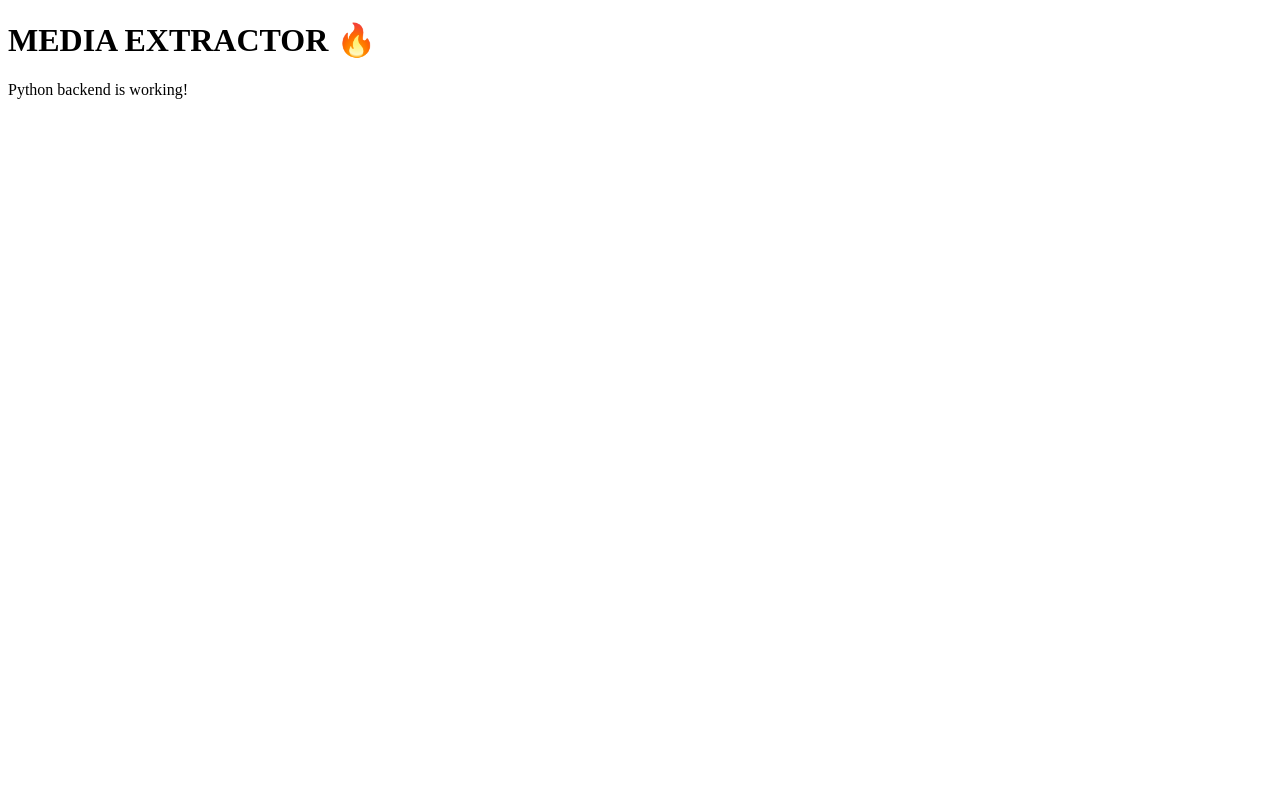
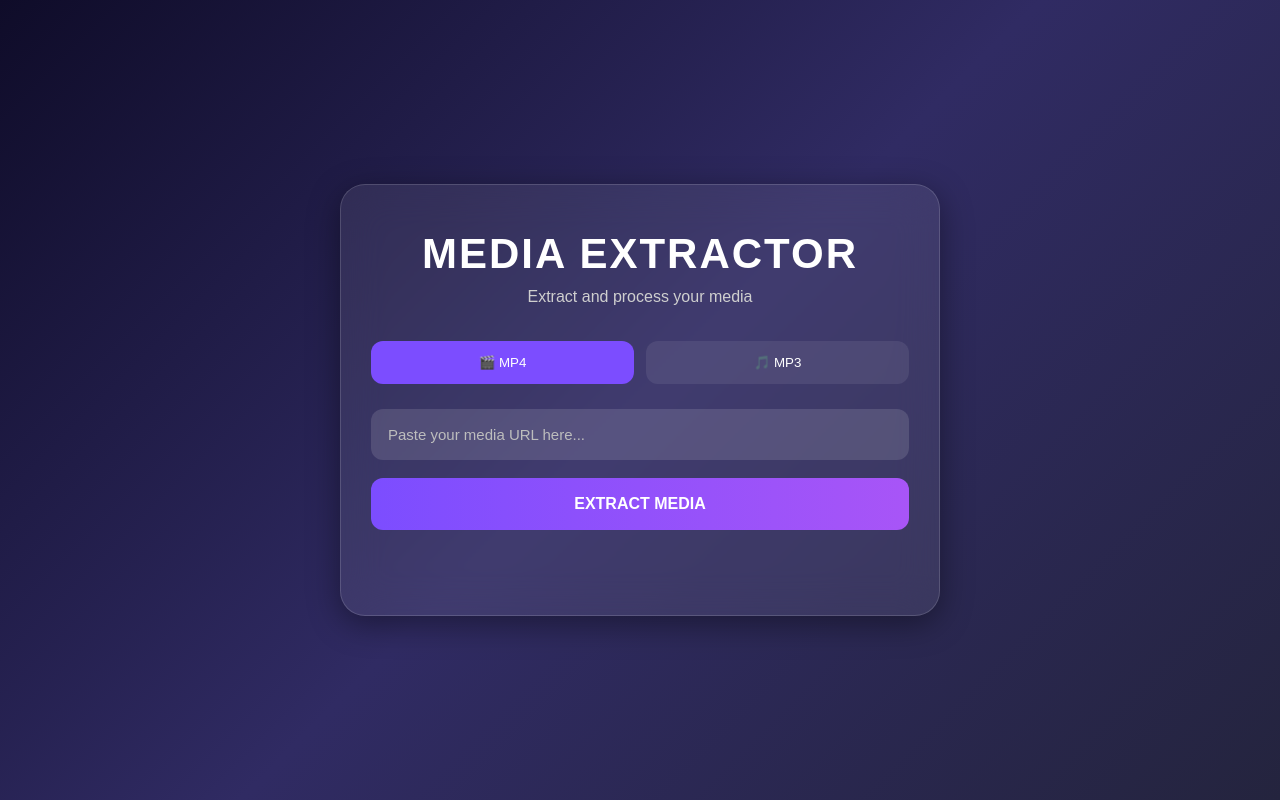
Before and after one commit to muaaz6911-lgtm/Videos-taker, a Flask app: page / in a window 1280 px wide. Run offline with Flask 3, Linux system fonts and the light colour scheme.

Commit message:
Enhance index.html with new styles and layout
Updated HTML structure and styles for improved layout and user experience.

```diff
--- a/templates/index.html
+++ b/templates/index.html
@@ -1,14 +1,270 @@
 <!DOCTYPE html>
-<html>
+<html lang="en">
 <head>
-    <title>Media Extractor</title>
+<meta charset="UTF-8">
+<meta name="viewport" content="width=device-width, initial-scale=1.0">
+
+<title>Media Extractor</title>
+
+<style>
+* {
+    margin: 0;
+    padding: 0;
+    box-sizing: border-box;
+    font-family: Arial, sans-serif;
+}
+
+body {
+    min-height: 100vh;
+    background: linear-gradient(135deg, #0f0c29, #302b63, #24243e);
+    color: white;
+    display: flex;
+    justify-content: center;
+    align-items: center;
+    overflow: hidden;
+}
+
+.container {
+    width: 90%;
+    max-width: 600px;
+    padding: 45px 30px;
+    border-radius: 25px;
+
+    background: rgba(255,255,255,0.08);
+
+    backdrop-filter: blur(20px);
+
+    border: 1px solid rgba(255,255,255,0.15);
+
+    box-shadow: 0 8px 32px rgba(0,0,0,0.4);
+
+    text-align: center;
+
+    animation: appear 0.8s ease;
+}
+
+h1 {
+    font-size: 42px;
+    margin-bottom: 10px;
+    letter-spacing: 2px;
+}
+
+.subtitle {
+    color: #cfcfcf;
+    margin-bottom: 35px;
+}
+
+.mode {
+    display: flex;
+    gap: 12px;
+    margin-bottom: 25px;
+}
+
+.mode button {
+    flex: 1;
+    padding: 14px;
+
+    border: none;
+    border-radius: 12px;
+
+    background: rgba(255,255,255,0.08);
+
+    color: white;
+
+    cursor: pointer;
+
+    transition: 0.3s;
+}
+
+.mode button.active {
+    background: #7c4dff;
+}
+
+.mode button:hover {
+    transform: translateY(-2px);
+}
+
+input {
+    width: 100%;
+    padding: 17px;
+
+    border: none;
+    border-radius: 12px;
+
+    outline: none;
+
+    margin-bottom: 18px;
+
+    background: rgba(255,255,255,0.12);
+
+    color: white;
+
+    font-size: 15px;
+}
+
+input::placeholder {
+    color: #bdbdbd;
+}
+
+.extract {
+    width: 100%;
+
+    padding: 17px;
+
+    border: none;
+    border-radius: 12px;
+
+    background: linear-gradient(90deg,#7c4dff,#a855f7);
+
+    color: white;
+
+    font-size: 16px;
+    font-weight: bold;
+
+    cursor: pointer;
+
+    transition: 0.3s;
+}
+
+.extract:hover {
+    transform: scale(1.02);
+}
+
+.status {
+    margin-top: 20px;
+
+    color: #cfcfcf;
+
+    min-height: 20px;
+}
+
+@keyframes appear {
+
+    from {
+        opacity: 0;
+        transform: translateY(30px);
+    }
+
+    to {
+        opacity: 1;
+        transform: translateY(0);
+    }
+
+}
+</style>
+
 </head>
 
 <body>
 
-    <h1>MEDIA EXTRACTOR 🔥</h1>
+<div class="container">
 
-    <p>Python backend is working!</p>
+    <h1>MEDIA EXTRACTOR</h1>
+
+    <p class="subtitle">
+        Extract and process your media
+    </p>
+
+
+    <div class="mode">
+
+        <button class="active" onclick="setMode('mp4', this)">
+            🎬 MP4
+        </button>
+
+        <button onclick="setMode('mp3', this)">
+            🎵 MP3
+        </button>
+
+    </div>
+
+
+    <input
+        type="text"
+        id="urlInput"
+        placeholder="Paste your media URL here..."
+    >
+
+
+    <button
+        class="extract"
+        onclick="extractMedia()"
+    >
+        EXTRACT MEDIA
+    </button>
+
+
+    <div
+        class="status"
+        id="status"
+    ></div>
+
+
+</div>
+
+
+<script>
+
+let selectedMode = "mp4";
+
+
+function setMode(mode, button) {
+
+    selectedMode = mode;
+
+    document
+        .querySelectorAll(".mode button")
+        .forEach(btn => {
+
+            btn.classList.remove("active");
+
+        });
+
+
+    button.classList.add("active");
+
+
+    document.querySelector(".extract").innerText =
+        mode === "mp3"
+        ? "CONVERT TO MP3"
+        : "DOWNLOAD MP4";
+
+}
+
+
+function extractMedia() {
+
+    const url = document
+        .getElementById("urlInput")
+        .value
+        .trim();
+
+
+    const status =
+        document.getElementById("status");
+
+
+    if (!url) {
+
+        status.innerText =
+            "⚠️ Please paste a media URL first.";
+
+        return;
+
+    }
+
+
+    status.innerText =
+        selectedMode === "mp3"
+        ? "🎵 Preparing MP3..."
+        : "🎬 Preparing media...";
+
+
+    // Backend connection next step 🔥
+
+}
+
+</script>
 
 </body>
 </html>
```
